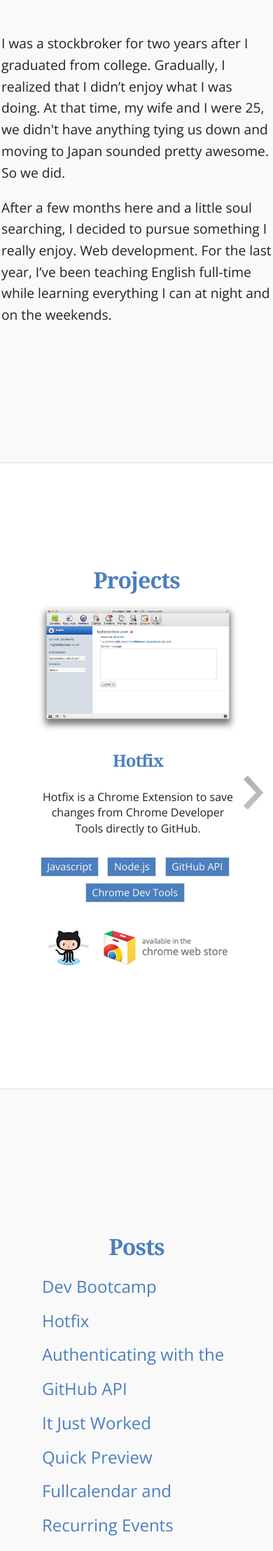
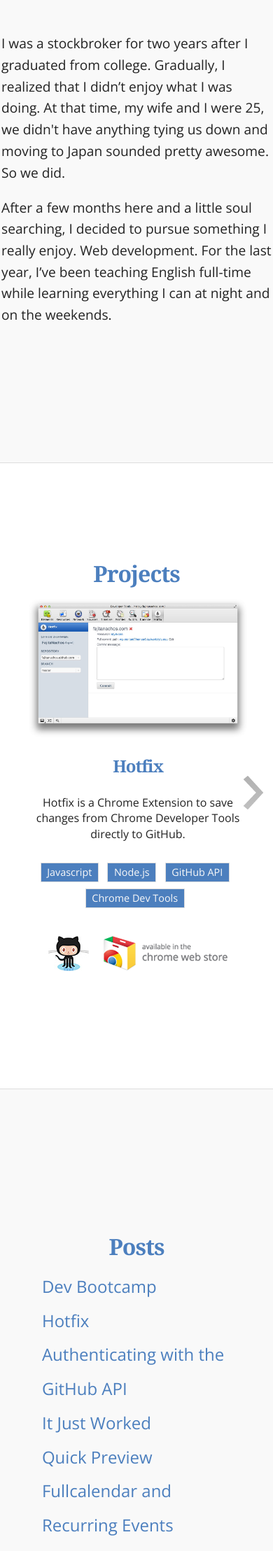
Before and after one commit to karsumit94/andrewholsted.github.io, a Jekyll site: the page built from index.html, in a window 390 px wide. Shown: the part 1128-3345 px from the top of the page at 70% size. Built offline with Jekyll 4.4.1, drawn with Linux system fonts in a browser that asks for light colours; nearby versions of some CDN libraries; some web fonts are replaced; Markdown is read by kramdown in place of the engine named in the settings.

Commit message:
Remove padding on projects.

```diff
--- a/css/main.css
+++ b/css/main.css
@@ -606,7 +606,6 @@ h2 {
 .project {
     width: auto;
     margin: 0;
-    padding: 0 1em;
 }
 
 .post-date {
```
